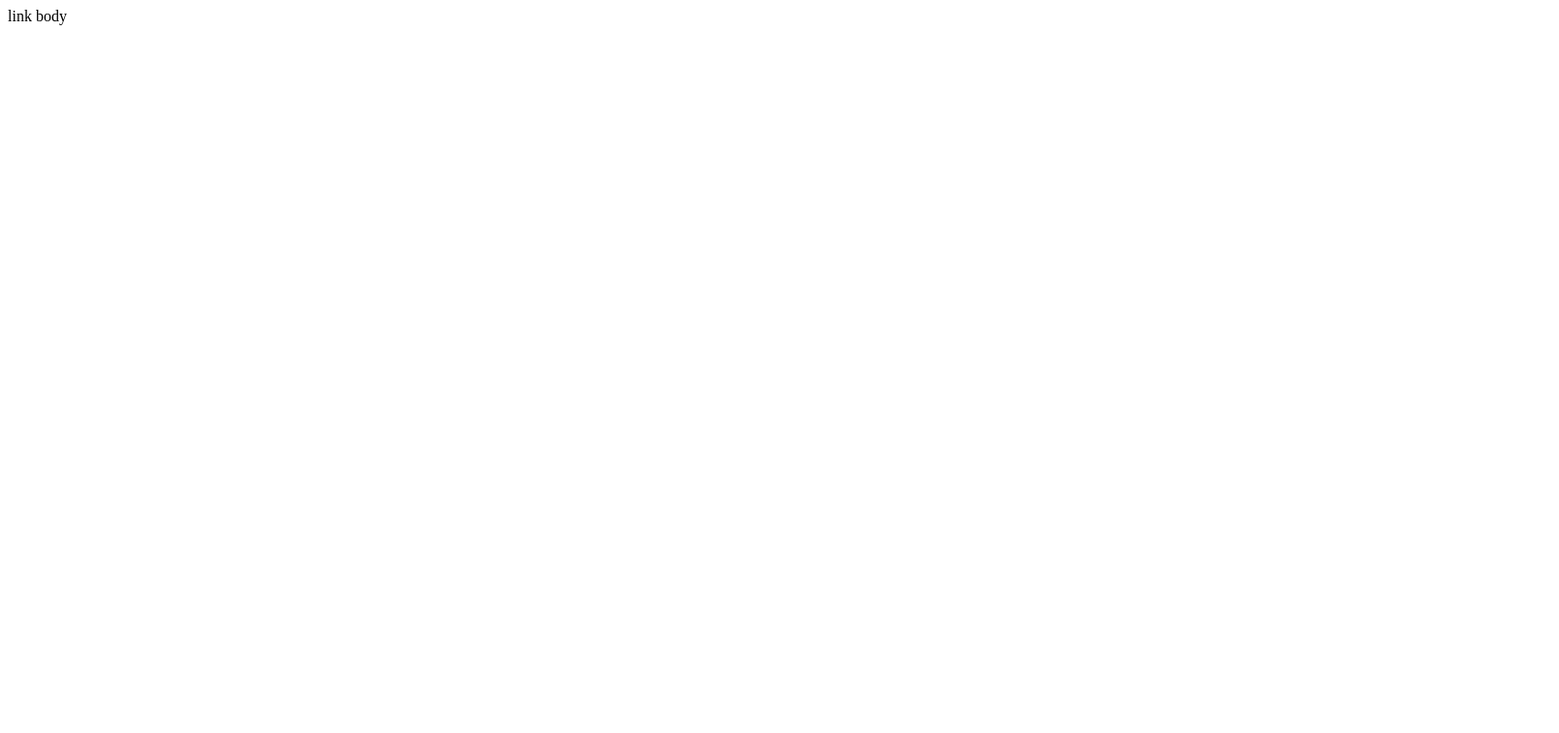
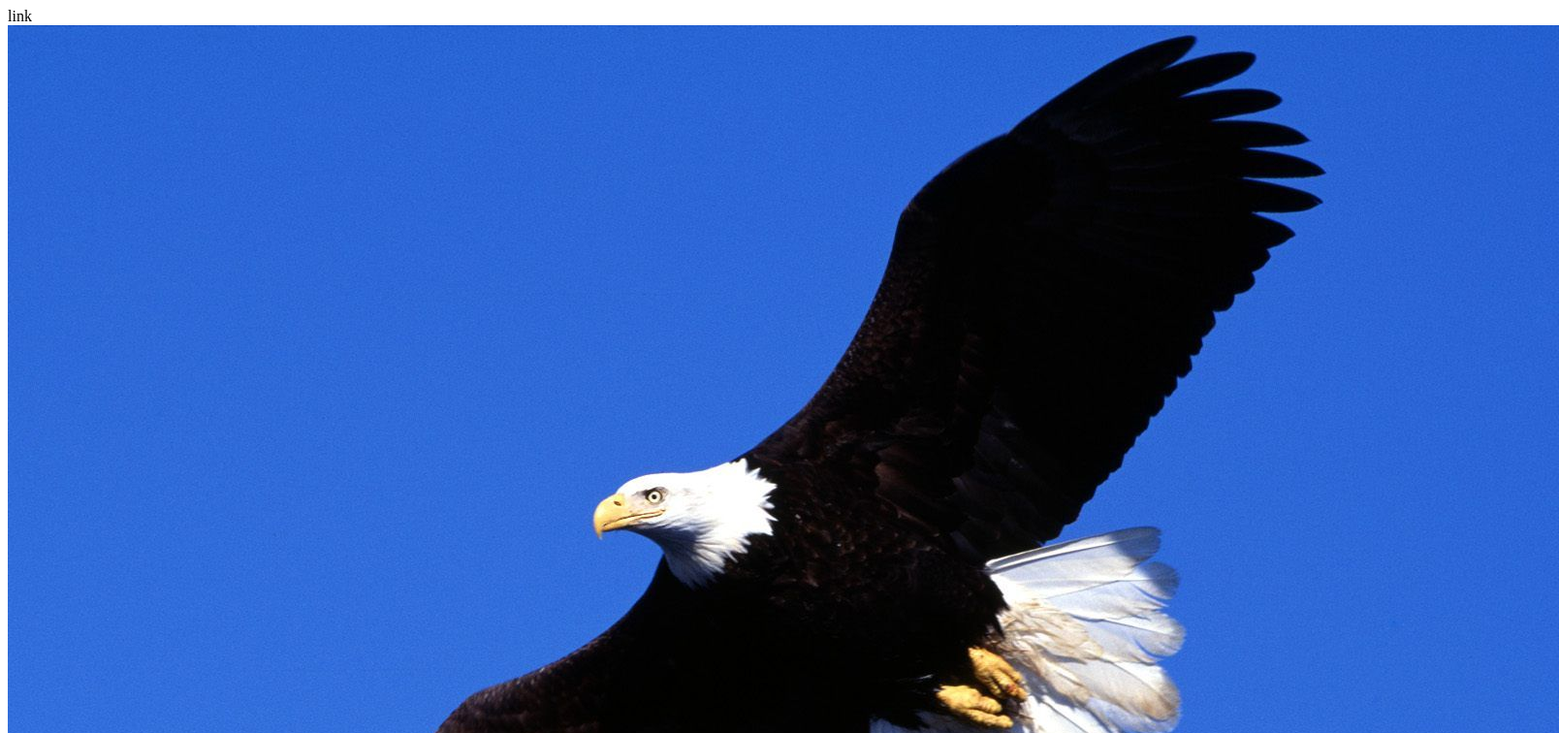
Before and after one commit to mherzl/eagle-site, a plain HTML site: page index.html in a window 1280 px wide. Shown: the top 756 px of the page at 97% size, 1608 px wide, since content can reach past the window. Drawn offline with Linux system fonts and the light colour scheme.

Commit message:
inserted eagle image

```diff
--- a/index.html
+++ b/index.html
@@ -7,6 +7,7 @@
     link
   </head>
   <body>
+    <img src="eagle.jpg">
     body
   </body>
 </html>
```
Also changed, not shown: eagle.jpg (added).
